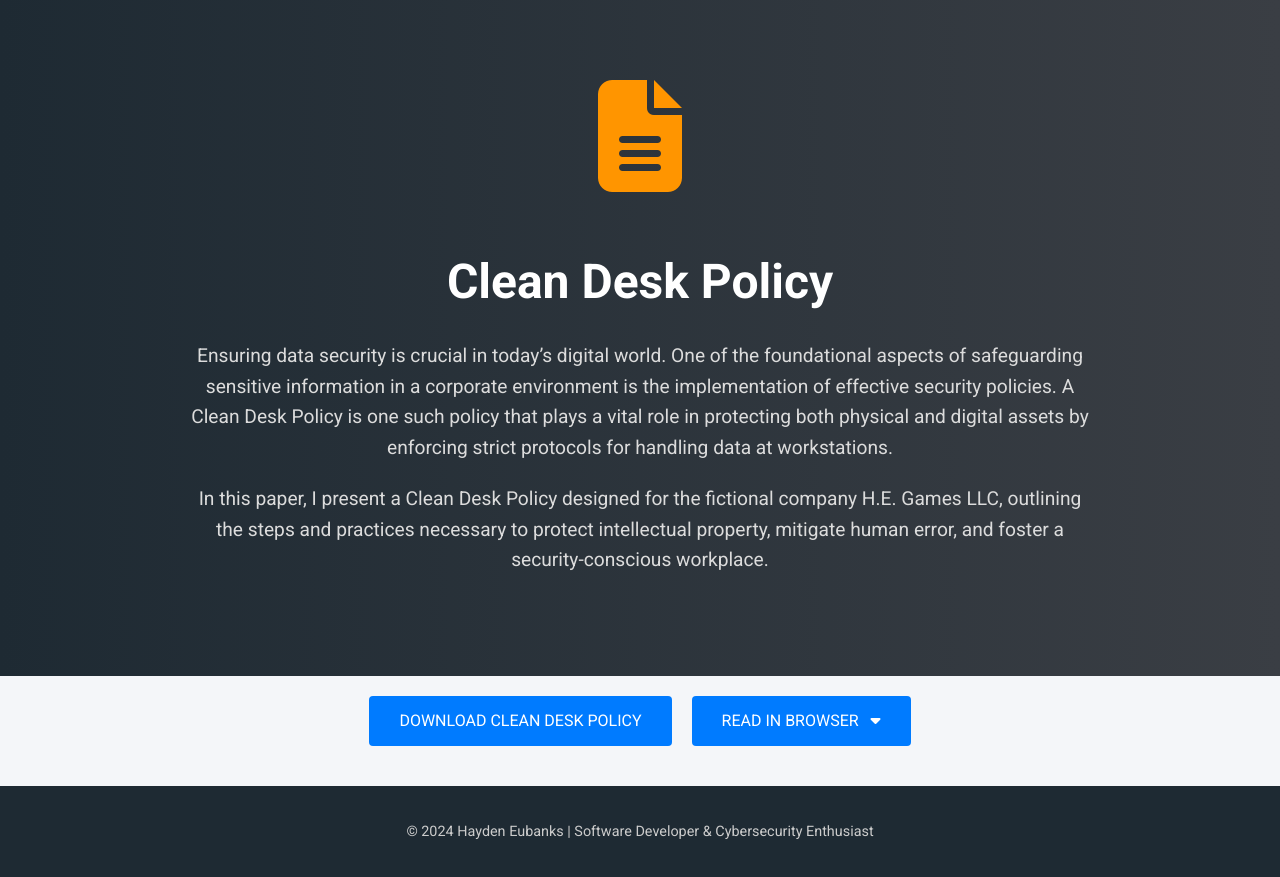
After one commit to haydenubanx/portfolio_website, a PHP site: page /includes/CyberSecurityContent/cleanDeskPolicy.php in a window 1280 px wide. The commit adds this page. Run offline with PHP 8.4, Linux system fonts and the light colour scheme; some libraries are stand-ins or nearby versions.

Commit message:
Added cybersecurity home page and clean desk policy page

```diff
--- /dev/null
+++ b/HTMLStructure/includes/CyberSecurityContent/cleanDeskPolicy.php
@@ -0,0 +1,192 @@
+<!DOCTYPE html>
+<html lang="en">
+<head>
+    <meta charset="UTF-8">
+    <meta name="viewport" content="width=device-width, initial-scale=1.0">
+    <title>Clean Desk Policy - Hayden Eubanks</title>
+    <link href="https://fonts.googleapis.com/css2?family=Roboto:wght@400;500;700&display=swap" rel="stylesheet">
+    <style>
+        /* General body styling */
+        body {
+            font-family: 'Roboto', sans-serif;
+            margin: 0;
+            padding: 0;
+            box-sizing: border-box;
+            background-color: #f4f6f9; /* Light background color */
+            color: #333;
+            line-height: 1.6;
+        }
+
+        /* Personal Statement Section */
+        .intro-section {
+            background: linear-gradient(to right, #1e2a33, #3a3e44); /* Darker gradient */
+            padding: 80px 20px;
+            text-align: center;
+            color: white;
+        }
+
+        .intro-section h1 {
+            font-size: 3em;
+            font-weight: 700;
+            margin-bottom: 10px;
+        }
+
+        .intro-section p {
+            font-size: 1.2em;
+            max-width: 900px;
+            margin: 20px auto;
+            color: #dcdcdc;
+        }
+
+        .skill-icon {
+            font-size: 7em;
+            color: #ff9500;
+            margin-bottom: 20px;
+        }
+
+        /* Buttons Container styling */
+        .cta-container {
+            display: flex;
+            justify-content: center;
+            gap: 20px; /* Space between buttons */
+            flex-wrap: wrap;
+            margin-top: 20px;
+            margin-bottom: 40px;
+        }
+
+        /* Buttons styling */
+        .cta-button {
+            display: inline-block;
+            padding: 12px 30px;
+            background-color: #007bff;
+            color: #fff;
+            text-transform: uppercase;
+            font-size: 1em;
+            border: none;
+            border-radius: 4px;
+            cursor: pointer;
+            text-decoration: none;
+            transition: background-color 0.3s ease;
+        }
+
+        .cta-button:hover {
+            background-color: #0056b3;
+        }
+
+        .cta-button i {
+            margin-left: 8px;
+        }
+
+        /* PDF Container */
+        .pdf-container {
+            width: 90%;
+            max-width: 1000px;
+            height: 90vh;
+            margin: 30px auto;
+            background-color: white;
+            display: none; /* Hidden by default */
+            justify-content: center;
+            align-items: center;
+            box-shadow: 0 8px 20px rgba(0, 0, 0, 0.1); /* Slightly larger shadow */
+            border-radius: 8px; /* Rounded corners */
+            padding: 20px;
+        }
+
+        embed {
+            width: 100%;
+            height: 100%;
+            border-radius: 8px;
+        }
+
+        /* Footer Styling */
+        footer {
+            text-align: center;
+            padding: 20px;
+            background-color: #1e2a33;
+            color: white;
+        }
+
+        footer p {
+            font-size: 0.9em;
+            color: #ccc;
+        }
+
+        /* Media Queries for Responsiveness */
+        @media (max-width: 768px) {
+            .intro-section h1 {
+                font-size: 2.5em;
+            }
+
+            .intro-section p {
+                font-size: 1.1em;
+            }
+
+            .skill-icon {
+                font-size: 5em;
+            }
+
+            .cta-button {
+                width: 100%;
+                padding: 12px 0;
+            }
+
+            .pdf-container {
+                width: 95%;
+                height: 80vh;
+            }
+        }
+    </style>
+    <script>
+        // Function to toggle the PDF visibility and switch caret icon
+        function togglePDF() {
+            const pdfContainer = document.querySelector('.pdf-container');
+            const readButton = document.querySelector('.cta-button.read-browser');
+            const caretIcon = readButton.querySelector('i');
+
+            // Toggle visibility of the PDF container
+            if (pdfContainer.style.display === 'none' || pdfContainer.style.display === '') {
+                pdfContainer.style.display = 'flex'; // Show the PDF
+                caretIcon.classList.remove('fa-caret-down');
+                caretIcon.classList.add('fa-caret-up'); // Change caret to up
+            } else {
+                pdfContainer.style.display = 'none'; // Hide the PDF
+                caretIcon.classList.remove('fa-caret-up');
+                caretIcon.classList.add('fa-caret-down'); // Change caret to down
+            }
+        }
+    </script>
+</head>
+<body>
+
+<!-- Introduction Section -->
+<div class="intro-section">
+    <i class="fas fa-file-alt skill-icon"></i>
+    <h1>Clean Desk Policy</h1>
+    <p>
+        Ensuring data security is crucial in today’s digital world. One of the foundational aspects of safeguarding sensitive information in a corporate environment is the implementation of effective security policies. A Clean Desk Policy is one such policy that plays a vital role in protecting both physical and digital assets by enforcing strict protocols for handling data at workstations.
+    </p>
+    <p>
+        In this paper, I present a Clean Desk Policy designed for the fictional company H.E. Games LLC, outlining the steps and practices necessary to protect intellectual property, mitigate human error, and foster a security-conscious workplace.
+    </p>
+</div>
+
+<!-- Buttons Container to center buttons -->
+<div class="cta-container">
+    <a href="includes/CyberSecurityContent/CleanDeskPolicyExample.pdf" download class="cta-button" role="button">Download Clean Desk Policy</a>
+    <a class="cta-button read-browser" onclick="togglePDF()">Read In Browser <i class="fa fa-caret-down"></i></a>
+</div>
+
+<!-- PDF Embed Section, initially hidden -->
+<div class="pdf-container">
+    <embed src="includes/CyberSecurityContent/CleanDeskPolicyExample.pdf" type="application/pdf" />
+</div>
+
+<!-- Footer Section -->
+<footer>
+    <p>© 2024 Hayden Eubanks | Software Developer & Cybersecurity Enthusiast</p>
+</footer>
+
+<!-- FontAwesome Kit -->
+<script src="https://kit.fontawesome.com/d6bcb154dc.js" crossorigin="anonymous"></script>
+</body>
+</html>
--- a/HTMLStructure/includes/PageStructure/content.php
+++ b/HTMLStructure/includes/PageStructure/content.php
@@ -17,7 +17,7 @@
 
     $allowed_java_pages = ['#'];
 
-    $allowed_cybersecurity_pages = ['#'];
+    $allowed_cybersecurity_pages = ['cyberSecurityHome', 'cleanDeskPolicy'];
 
     $allowed_about_me_pages = ['aboutMe'];
 
--- a/HTMLStructure/index.php
+++ b/HTMLStructure/index.php
@@ -88,6 +88,7 @@ else {
 
 	<!--Links the stylesheet I created -->
 	<link rel="stylesheet" href="./resources/css/style.css" />
+    <script src="https://kit.fontawesome.com/d6bcb154dc.js" crossorigin="anonymous"></script>
 
 </head>
 	<body>
```
Also changed, not shown: HTMLStructure/includes/CyberSecurityContent/cyberSecurityHome.php (+161 -0 lines), HTMLStructure/includes/Home.php (+11 -21 lines), HTMLStructure/includes/PageStructure/nav.html (+6 -5 lines), HTMLStructure/resources/css/style.css (+87 -5 lines), 1 other file.
